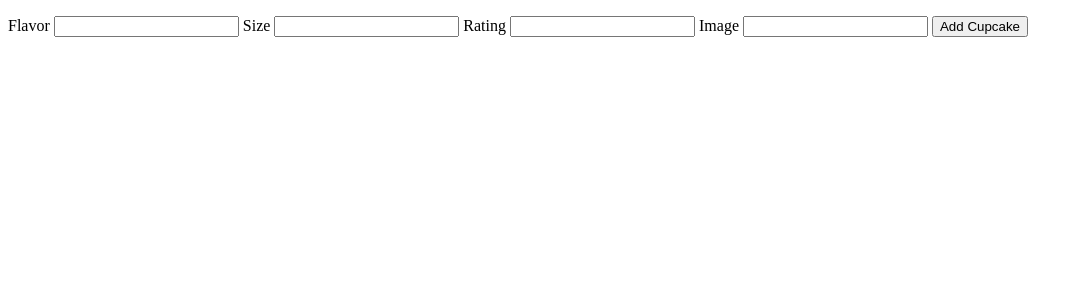
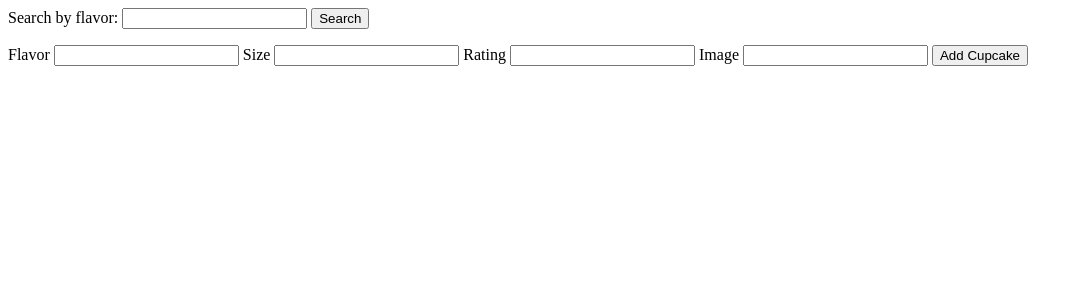
Before and after one commit to saramaheath/flask-cupcakes, a Flask app: page / in a window 1280 px wide. Shown: the top 300 px of the page, without its empty margins (0-1083 px from the left). Run offline with Flask 2, Linux system fonts and the light colour scheme; data that the repository does not hold is empty.

Commit message:
added search functionality

```diff
--- a/app.py
+++ b/app.py
@@ -92,3 +92,9 @@ def display_homepage():
     """displays homepage"""
 
     return render_template('cupcake-app.html')
+
+@app.get('/api/cupcakes/<search_term>')
+def search_cupcakes(search_term):
+    cupcakes = Cupcake.query.filter(Cupcake.flavor == search_term).all()
+    serialized_cupcakes = [cupcake.serialize() for cupcake in cupcakes]
+    return jsonify(cupcakes=serialized_cupcakes)
--- a/static/app.js
+++ b/static/app.js
@@ -3,24 +3,16 @@
 /** gets list of cupcake objects, converts to html,
  * adds to ordered list on cupcake-app.html*/
 async function getCupcakes() {
-    $('#cupcake-list').empty()
   const response = await axios.get("/api/cupcakes");
   console.log(response, "response");
   const cupcakes = response.data.cupcakes;
   console.log(cupcakes);
-  const cupcakeLis = cupcakes.map((cupcake) => createCupcakeLi(cupcake));
 
-  for (let cupcakeLi of cupcakeLis) {
-    $("#cupcake-list").append(cupcakeLi);
-  }
+  return cupcakes;
 }
 
 /** takes an object, returns html*/
-function createCupcakeLi({flavor, size, rating, image, id}) {
-//   const flavor = cupcake.flavor;
-//   const size = cupcake.size;
-//   const rating = cupcake.rating;
-//   const image = cupcake.image;
+function createCupcakeLi({ flavor, size, rating, image, id }) {
 
   return $(`<li id="cupcake-${id}">
     <p>${flavor}, ${size}, ${rating}</p>
@@ -28,23 +20,57 @@ function createCupcakeLi({flavor, size, rating, image, id}) {
     </li>`);
 }
 
-/** gets form data, makes post request to api, adds new cupcake
- * and updates unordered list of cupcakes
+/** gets form data, invokes the addCupcake with it
 */
-async function addCupcake() {
+async function handleSubmit() {
   console.log('addcupcake runs')
   const flavor = $("#flavor").val();
   const size = $("#size").val();
   const rating = $("#rating").val();
   const image = $("#image").val();
+  addCupcake({ flavor, size, rating, image })
+}
 
+/** Takes in cupcake object, makes a post request to api to add it,
+ *  updates the html cupcake-list
+ */
+async function addCupcake({ flavor, size, rating, image }) {
   const cupcake = await axios.post(
     "/api/cupcakes",
     { flavor, size, rating, image }
   );
 
-  getCupcakes();
-
+  getDisplayCupcakes();
 }
 
-getCupcakes();
+/** Takes in a list of cupcake objects, empties out the #cupcake-list,
+ *  converts the cupcake objs into html, and adds them to the #cupcake-list
+ */
+async function displayCupcakes(cupcakes) {
+  $('#cupcake-list').empty()
+  console.log('cupcakes in displayCupcakes =', cupcakes);
+  const cupcakeLis = await cupcakes.map((cupcake) => createCupcakeLi(cupcake));
+
+  for (let cupcakeLi of cupcakeLis) {
+    $("#cupcake-list").append(cupcakeLi);
+  }
+}
+
+/** Calls getCupcakes and passes the return value into displayCupcakes */
+async function getDisplayCupcakes() {
+  const cupcakes = await getCupcakes();
+  displayCupcakes(cupcakes);
+}
+
+async function handleSearch(evt) {
+  evt.preventDefault();
+  const searchTerm = $('#search').val();
+  const response = await axios.get(`/api/cupcakes/${searchTerm}`);
+  const filtered_cupcakes = response.data.cupcakes;
+  console.log('filtered_cupcakes =', filtered_cupcakes);
+  displayCupcakes(filtered_cupcakes);
+}
+
+$('#search-form').on('submit', handleSearch)
+
+getDisplayCupcakes();
--- a/templates/cupcake-app.html
+++ b/templates/cupcake-app.html
@@ -7,11 +7,17 @@
     <title>Document</title>
 </head>
 <body>
+    <form id='search-form'>
+        <label for="search">Search by flavor:</label>
+        <input id="search" type="text" name="search">
+        <button>Search</button>
+    </form>
+
     <ul id="cupcake-list">
 
     </ul>
 
-    <form onsubmit="addCupcake()">
+    <form onsubmit="handleSubmit()">
         <label for="flavor">Flavor</label>
         <input id="flavor" type="text" name="flavor">
         <label for="size">Size</label>
```
Lines whose indentation alone changed are shown as unchanged.
